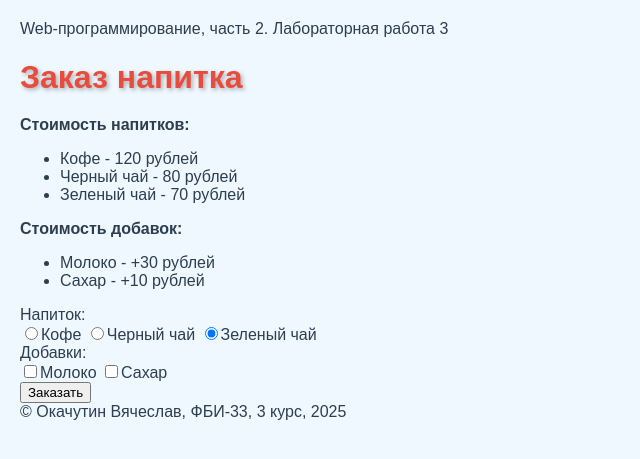
After one commit to MrL1gh7/web-back-labs, a Flask app: page /lab3/order in a window 1280 px wide. The commit adds this page. Shown: the top 459 px of the page, without its empty margins (0-640 px from the left). Run offline with Flask 3, Linux system fonts and the light colour scheme.

Commit message:
Заказ напитка

```diff
--- a/lab3.py
+++ b/lab3.py
@@ -36,3 +36,22 @@ def form1():
 @lab3.route('/lab3/order')
 def order():
     return render_template('/lab3/order.html')
+@lab3.route('/lab3/pay')
+def pay():
+    price = 0
+    drink = request.args.get('drink')
+    if drink == 'cofee':
+        price = 120
+    elif drink == 'black-tea':
+        price = 80
+    else:
+        price = 70
+    if request.args.get('milk') == 'on':
+        price += 30
+    if request.args.get('sugar') == 'on':
+        price += 10
+    return render_template('lab3/pay.html', price=price)
+@lab3.route('/lab3/payment')
+def payment():
+    price = request.args.get('price')
+    return render_template('lab3/payment.html', price=price)
--- a/templates/lab3/lab3.html
+++ b/templates/lab3/lab3.html
@@ -10,6 +10,7 @@
         <li><a href="/lab3/cookie">Куки</a></li>
         <li><a href="/lab3/del_cookie">Очистка куки</a></li>
         <li><a href="/lab3/form1">Форма</a></li>
+        <li><a href="/lab3/order">Напитки</a></li>
     </ol>
     <div>
         <a href="/">Вернуться на главную</a>
--- /dev/null
+++ b/templates/lab3/order.html
@@ -0,0 +1,43 @@
+{% extends "base.html" %}
+{# номер лабораторной работы #}
+{% block lab %}Лабораторная работа 3{% endblock %}
+{# основной контент: #}
+{% block main %}
+    <h1>Заказ напитка</h1>
+    <form action="/lab3/pay">
+        <div>
+        <strong>Стоимость напитков:</strong>
+        <ul>
+            <li>Кофе - 120 рублей</li>
+            <li>Черный чай - 80 рублей</li>
+            <li>Зеленый чай - 70 рублей</li>
+        </ul>
+
+        <strong>Стоимость добавок:</strong>
+        <ul>
+            <li>Молоко - +30 рублей</li>
+            <li>Сахар - +10 рублей</li>
+        </ul>
+    </div>
+        <div>Напиток:</div>
+        <label>
+            <input type="radio" value="cofee" name="drink" checked>Кофе
+        </label>
+        <label>
+            <input type="radio" value="black-tea" name="drink" checked>Черный чай
+        </label>
+        <label>
+            <input type="radio" value="green-tea" name="drink" checked>Зеленый чай
+        </label>
+        <div>Добавки:</div>
+       <label>
+            <input type="checkbox" name="milk">Молоко
+        </label>
+        <label>
+            <input type="checkbox" name="sugar">Сахар
+        </label>
+        <div>
+            <button type="submit">Заказать</button>
+        </div>
+    </form>
+{% endblock %}
```
Also changed, not shown: templates/lab3/pay.html (added, +29 -0 lines), templates/lab3/payment.html (added, +15 -0 lines).
